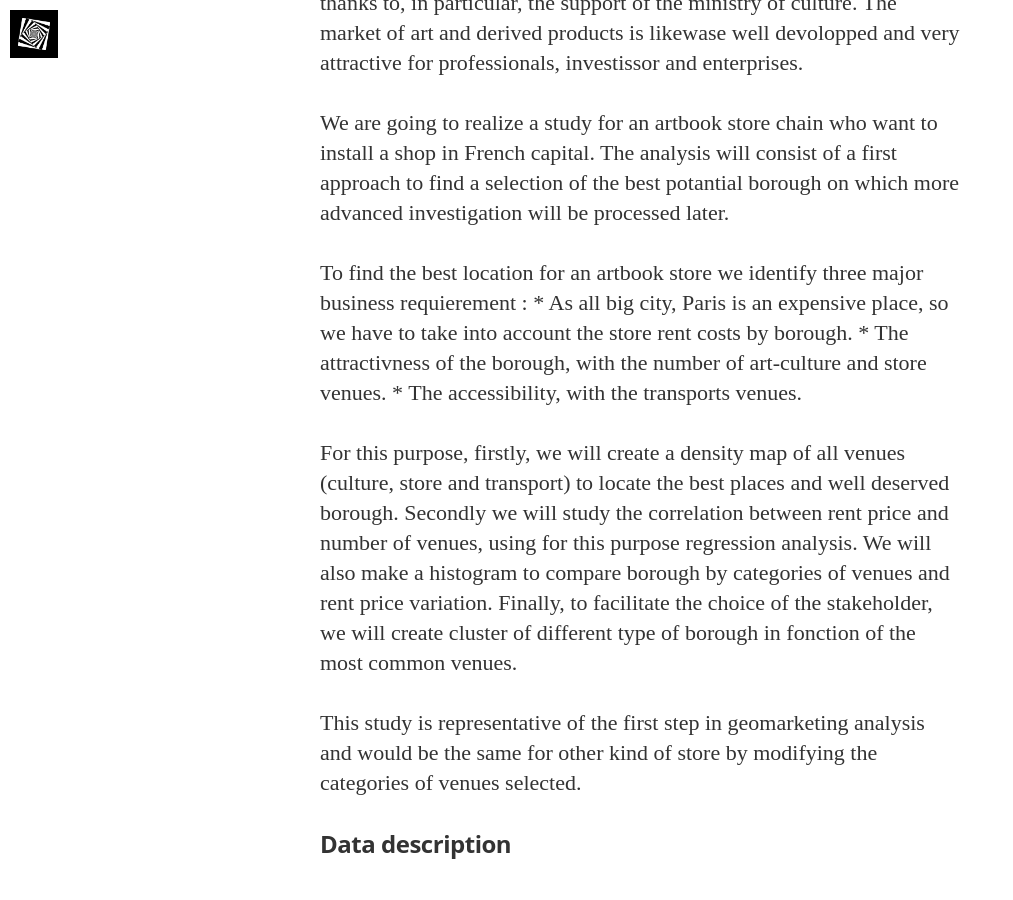
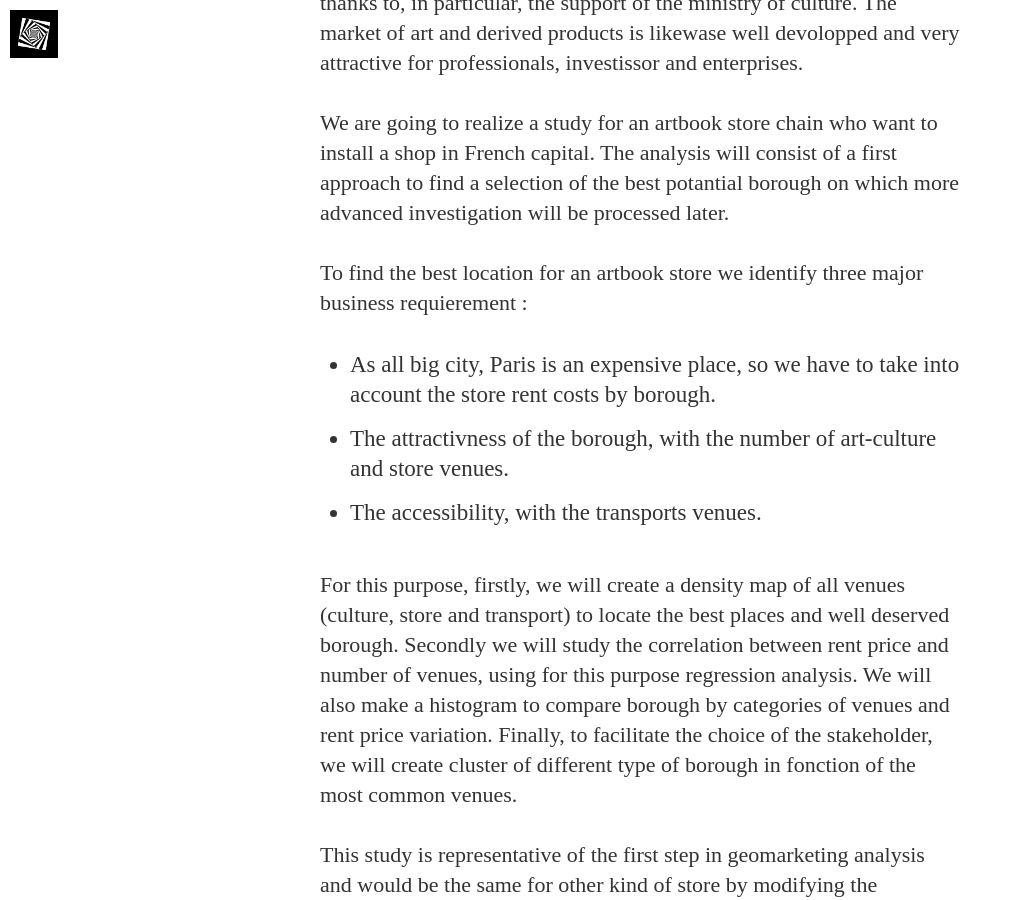
Before and after one commit to LCTyrell/LCTyrell.github.io, a Jekyll site: the page built from _posts/2019-05-22-ArtBook.markdown, in a window 1280 px wide and 900 px high, scrolled down 1393 px. Shown: the whole window, without its empty margins (0-1013 px from the left). Built offline with Jekyll 4.4.1, drawn with Linux system fonts in a browser that asks for light colours; nearby versions of some CDN libraries; some web fonts are replaced.

Commit message:
Update 2019-05-22-ArtBook.markdown

```diff
--- a/_posts/2019-05-22-ArtBook.markdown
+++ b/_posts/2019-05-22-ArtBook.markdown
@@ -17,9 +17,9 @@ Paris, «city of light», is a well known location for art lover’s. With more
 We are going to realize a study for an artbook store chain who want to install a shop in French capital. The analysis will consist of a first approach to find a selection of the best potantial borough on which more advanced investigation will be processed later.
 
 To find the best location for an artbook store we identify three major business requierement :
-    * As all big city, Paris is an expensive place, so we have to take into account the store rent costs by borough.
-    * The attractivness of the borough, with the number of art-culture and store venues.
-    * The accessibility, with the transports venues.
+* As all big city, Paris is an expensive place, so we have to take into account the store rent costs by borough.
+* The attractivness of the borough, with the number of art-culture and store venues.
+* The accessibility, with the transports venues.
 
 For this purpose, firstly, we will create a density map of all venues (culture, store and transport) to locate the best places and well deserved borough.
 Secondly we will study the correlation between rent price and number of venues, using for this purpose regression analysis. We will also make a histogram to compare borough by categories of venues and rent price variation.
@@ -49,8 +49,8 @@ Table 3 : Geometry data of Paris borough
 
 ### Methodology
 <br/>
-**Rent cost by number of venues**__
-<br/>
+**Rent cost by number of venues**
+
 In a first time to represent the rent price per number of venues, we merged data of the borough geometry and the rent cost. And we create a map using the folium library to show the rent cost per borough :
 
 Figure 1: Average store rent price per square meter per year in Paris
```
